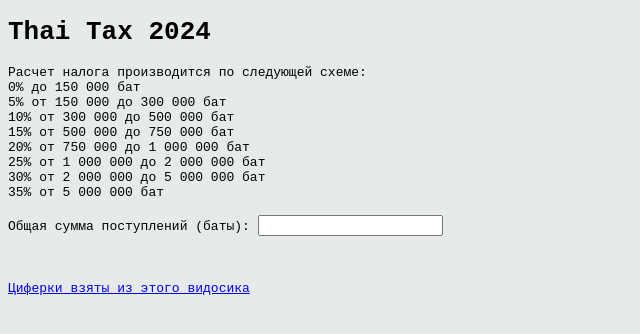
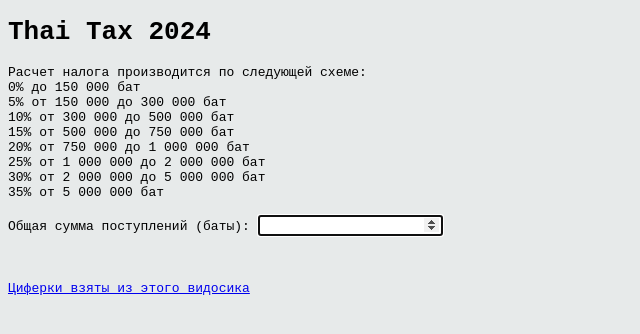
Before and after one commit to vladimirgamalyan/toolbox, a plain HTML site: page thaitax.html in a window 1280 px wide. Shown: the whole page, without its empty margins (0-640 px from the left). Drawn offline with Linux system fonts and the light colour scheme.

Commit message:
Add autofocus for input field

```diff
--- a/thaitax.html
+++ b/thaitax.html
@@ -77,7 +77,7 @@
     <br>
     <div>
         <label for="inputAmount">Общая сумма поступлений (баты):</label>
-        <input type="number" id="inputAmount" name="inputAmount">
+        <input type="number" id="inputAmount" name="inputAmount" autofocus>
     </div>
     <br>
     <div id="outputDiv"></div>
```
